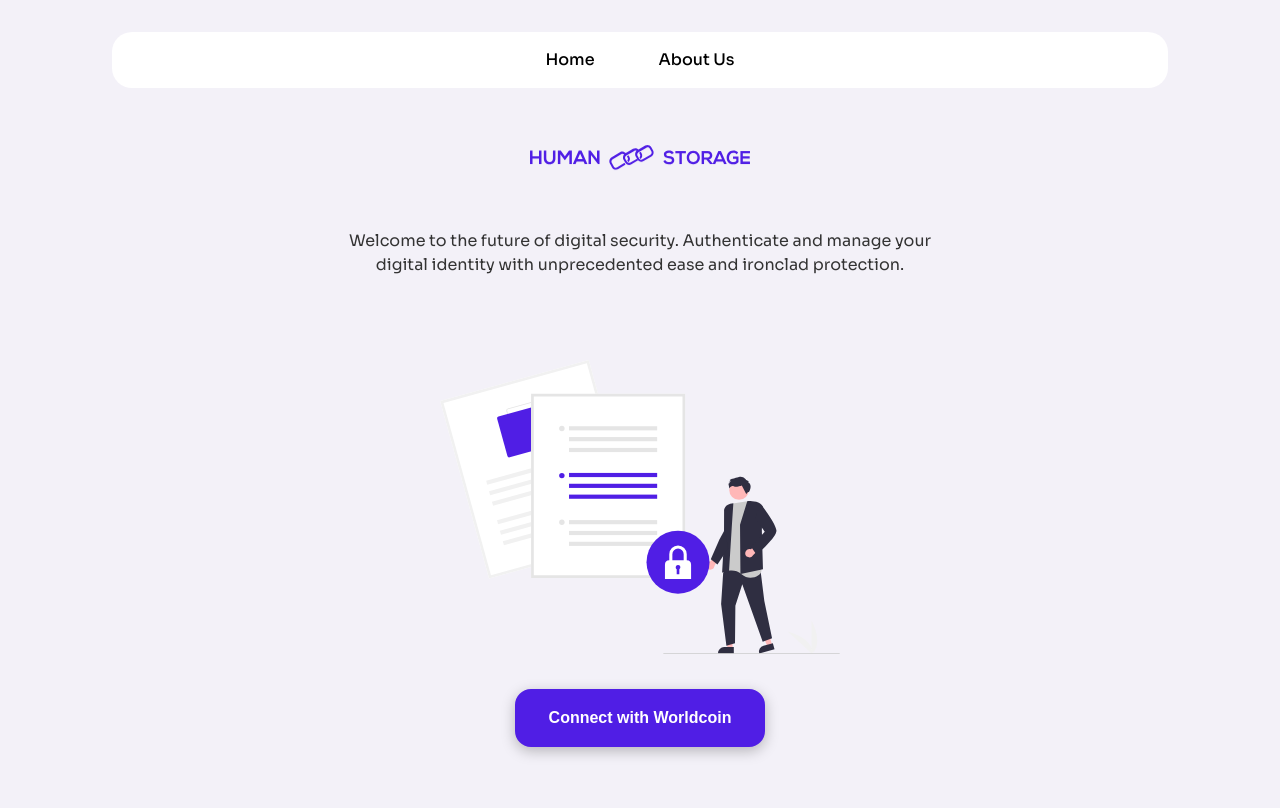
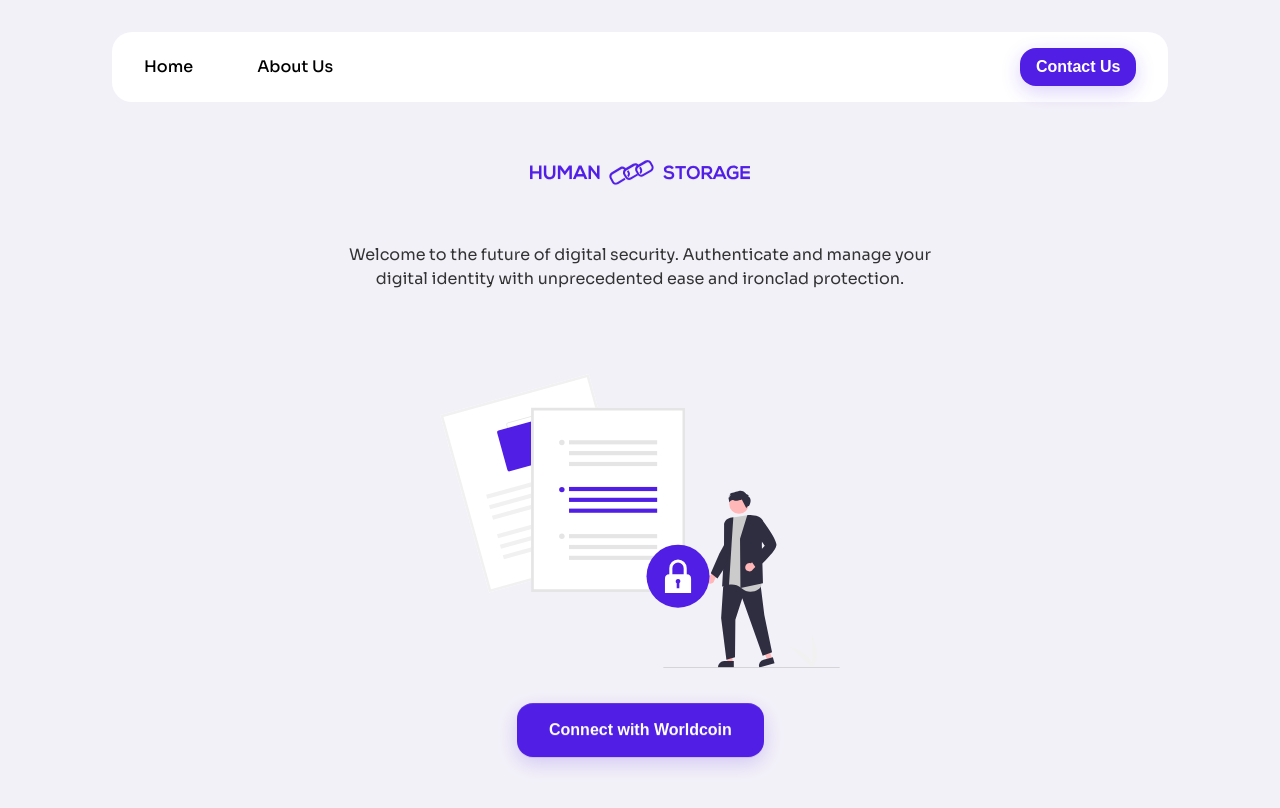
Before and after one commit to 0xkieranwilliams/Personal-Storage, a Next.js app in the folder frontend/: page / in a window 1280 px wide. Shown: the top 808 px of the page. Built offline with nearby package versions, Linux system fonts and the light colour scheme; no server answers.

Commit message:
change from admin to dashboard

```diff
--- a/frontend/components/header.module.css
+++ b/frontend/components/header.module.css
@@ -8,7 +8,7 @@
 
 .nav {
   display: flex;
-  justify-content: center;
+  justify-content: space-between;
   align-items: center;
 }
 
@@ -47,3 +47,31 @@
   height: 2px; /* Adjust thickness as needed */
   background-color: #501EE5; /* Adjust shade color */
 }
+
+.loginButton {
+  padding: 0.5rem 1rem;
+  background-color: #501EE5;
+  color: #fff;
+  font-size: 1rem;
+  font-weight: 700;
+  border-radius: 16px;
+  cursor: pointer;
+  transition: all 0.3s ease;
+  box-shadow: 0 6px 20px 0 rgba(80, 30, 229, 0.2); /* Softer shadow for a more modern look */
+  border: none; /* Remove the border for a cleaner look */
+  transform: translateY(0); /* Initial state for the transform */
+  will-change: transform; /* Optimizes animations */
+}
+
+.loginButton:hover, .loginButton:focus {
+  background-color: #fff;
+  color: #501EE5;
+  box-shadow: 0 8px 25px 0 rgba(80, 30, 229, 0.3); /* Slightly larger shadow for depth */
+  transform: translateY(-3px); /* Lift button to imply action */
+  outline: none; /* Remove focus outline to maintain style */
+}
+
+/* Adding focus styles for accessibility */
+.loginButton:focus-visible {
+  box-shadow: 0 0 0 4px rgba(80, 30, 229, 0.5); /* Highlight focus */
+}
--- a/frontend/components/header.tsx
+++ b/frontend/components/header.tsx
@@ -8,6 +8,10 @@
   const handleLogout = async () => {
     await signOut();
     window.location.href = '/';
+  }
+
+  const handleContact = () => {
+    window.location.href = '/about';
   }
 
   return (
@@ -21,9 +25,14 @@
               <Link href="/about">About Us</Link>
             </li>
           </ul>
-          {session?.user && (
+          {session?.user ? (
               <button className={styles.loginButton} onClick={handleLogout}>Sign out</button>
-          )}
+          )
+              :
+                (
+                    <button className={styles.loginButton} onClick={handleContact}>Contact Us</button>
+                )
+          }
           {/* <button className={styles.loginButton} onClick={handleLogin}>Log in</button>*/}
         </nav>
       </header>
--- a/frontend/pages/homepage.module.css
+++ b/frontend/pages/homepage.module.css
@@ -83,16 +83,26 @@
     font-weight: 700;
     border-radius: 16px;
     cursor: pointer;
-    transition: transform 0.3s ease;
-    box-shadow: 0 4px 14px 0 rgba(0, 0, 0, 0.25);
-    border: 2px solid #501EE5;
+    transition: all 0.3s ease;
+    box-shadow: 0 6px 20px 0 rgba(80, 30, 229, 0.2); /* Softer shadow for a more modern look */
+    border: none; /* Remove the border for a cleaner look */
+    transform: translateY(0); /* Initial state for the transform */
+    will-change: transform; /* Optimizes animations */
 }
 
-.loginButton:hover {
+.loginButton:hover, .loginButton:focus {
+    background-color: #fff;
     color: #501EE5;
-    background-color: #fff;
-    border: 2px solid #501EE5;
+    box-shadow: 0 8px 25px 0 rgba(80, 30, 229, 0.3); /* Slightly larger shadow for depth */
+    transform: translateY(-3px); /* Lift button to imply action */
+    outline: none; /* Remove focus outline to maintain style */
 }
+
+/* Adding focus styles for accessibility */
+.loginButton:focus-visible {
+    box-shadow: 0 0 0 4px rgba(80, 30, 229, 0.5); /* Highlight focus */
+}
+
 
 .loginButtonContainer {
     animation: slideInFromBottom 1s ease-out both;
--- a/frontend/pages/index.tsx
+++ b/frontend/pages/index.tsx
@@ -1,12 +1,13 @@
 import Layout from "../components/layout";
 import Image from 'next/image';
-import { signIn } from "next-auth/react";
+import {signIn, useSession} from "next-auth/react";
 import styles from "./homepage.module.css";
 
 export default function Index() {
+    const {data: session, status} = useSession();
     const handleLogin = () => {
         console.log('Login');
-        signIn("worldcoin", { callbackUrl: '/admin' });
+        signIn("worldcoin", { callbackUrl: '/dashboard' });
     }
 
     return (
@@ -21,9 +22,19 @@
                 <div className={styles.imageWrapper}>
                     <Image src={require("../assets/img/secure-drawing.svg")} layout="fill" objectFit="contain" alt="Hero" />
                 </div>
-                <div className={styles.loginButtonContainer}>
-                    <button className={styles.loginButton} onClick={handleLogin}>Connect with Worldcoin</button>
-                </div>
+                {session?.user ? (
+                    <div className={styles.loginButtonContainer}>
+                        <button className={styles.loginButton} onClick={() => window.location.href = '/dashboard'}>Go to Dashboard</button>
+                    </div>
+                )
+                    :
+                    (
+                        <div className={styles.loginButtonContainer}>
+                            <button className={styles.loginButton} onClick={handleLogin}>Connect with Worldcoin</button>
+                        </div>
+                    )
+
+                }
             </div>
         </Layout>
     );
```
Also changed, not shown: frontend/pages/dashboard.tsx (renamed from frontend/pages/admin.tsx).
